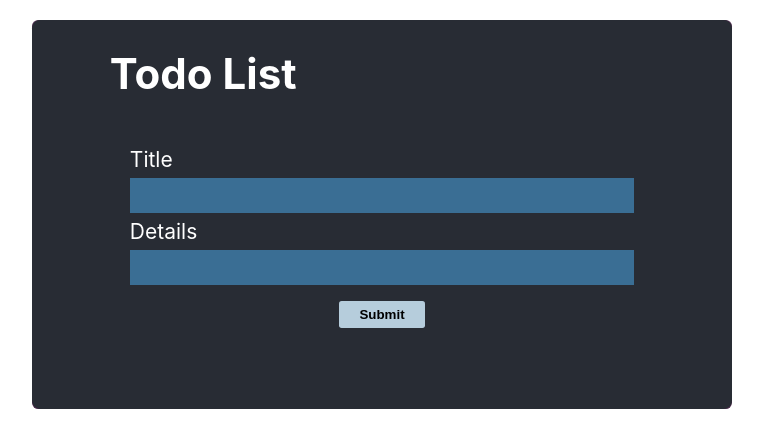
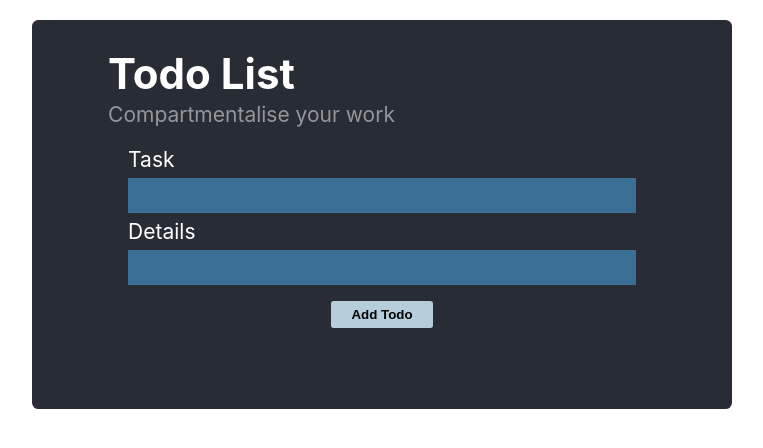
Before and after one commit to KamikazeWild/ToDo, a React (Create React App) app: page / in a window 1280 px wide. Shown: the top 448 px of the page, without its empty margins (258-1021 px from the left). Built offline with nearby package versions, Linux system fonts and the light colour scheme.

Commit message:
minor refactoring

```diff
--- a/package.json
+++ b/package.json
@@ -27,7 +27,7 @@
 	"scripts": {
 		"format": "prettier --write \"src/**/*.{js,jsx}\"",
 		"lint": "eslint \"src/**/*.{js,jsx}\" --quiet",
-		"start": "BROWSER=none react-scripts start",
+		"start": "react-scripts start",
 		"build": "react-scripts build",
 		"test": "react-scripts test",
 		"eject": "react-scripts eject"
--- a/src/App.css
+++ b/src/App.css
@@ -34,6 +34,14 @@ body {
 	border-radius: 0.4em;
 }
 
+.header h1 {
+	margin-bottom: 3px;
+}
+
+text {
+	opacity: 0.5;
+}
+
 form {
 	padding: 20px;
 }
@@ -67,7 +75,7 @@ li {
 	background: #3a6e948e;
 	border-radius: 4px;
 	padding: 10px;
-	margin: 10px 0;
+	margin: 10px -20px;
 	border-radius: 0.3em;
 }
 
--- a/src/Components/Details.jsx
+++ b/src/Components/Details.jsx
@@ -7,7 +7,7 @@ const Details = ({ todoList, deleteTodo }) => {
 							return (
 								<div key={todo.id}>
 									<li>
-										<h2 id="todo-title">{todo.title}</h2>
+										<h2 id="todo-title">{todo.task}</h2>
 										<strong id="todo-details">{todo.details}</strong>
 										<button
 											id="done"
--- a/src/Components/Form.jsx
+++ b/src/Components/Form.jsx
@@ -10,14 +10,14 @@ const Form = ({ addTodo }) => {
 				}}
 			>
 				<label htmlFor="title">
-					Title
-					<input type="text" name="title" id="title"></input>
+					Task
+					<input type="text" name="task" id="task"></input>
 				</label>
 				<label htmlFor="details">
 					Details
 					<input type="text" name="details" id="detials"></input>
 				</label>
-				<button onClick={(e) => addTodo}>Submit</button>
+				<button onClick={(e) => addTodo}>Add Todo</button>
 			</form>
 		</div>
 	);
--- a/src/LandingPage.jsx
+++ b/src/LandingPage.jsx
@@ -14,11 +14,11 @@ function LandingPage() {
 	);
 
 	const addTodo = (formData) => {
-		const title = formData.get("title");
+		const task = formData.get("task");
 		const details = formData.get("details");
 		const id = uuid();
 
-		const newTodoList = [...todoList, { title, details, id }];
+		const newTodoList = [...todoList, { task, details, id }];
 		setTodoList(newTodoList);
 	};
 
@@ -37,7 +37,10 @@ function LandingPage() {
 
 	return (
 		<div id="landing-page">
-			<h1>Todo List</h1>
+			<div className="header">
+				<h1>Todo List</h1>
+				<text>Compartmentalise your work</text>
+			</div>
 			<ErrorBoundary>
 				<Form addTodo={addTodo} />
 				<Details todoList={todoList} deleteTodo={deleteTodo} />
```
